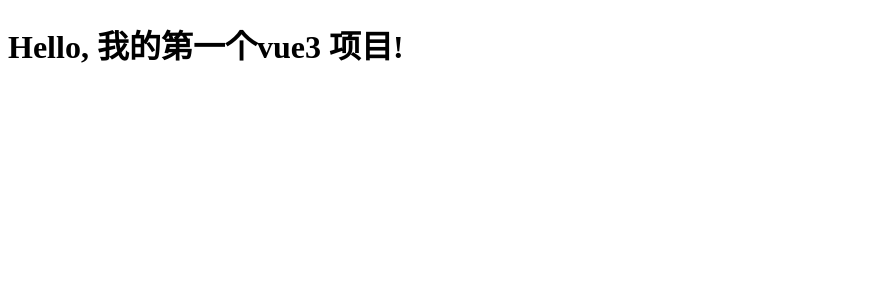
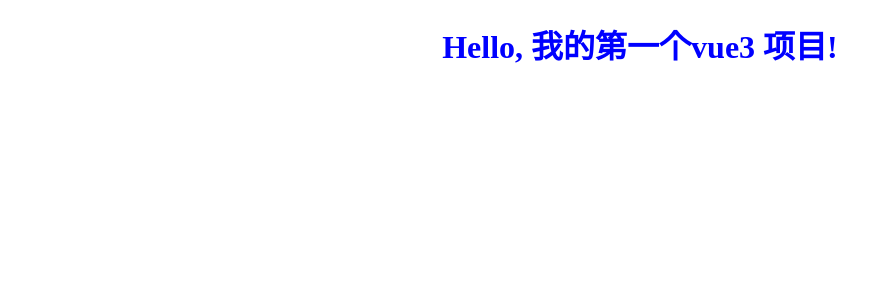
Before and after one commit to duguxiaole/Vue3, a Vue app in the folder project/one-vue3-app/: page / in a window 1280 px wide. Shown: the top 300 px of the page, without its empty margins (0-890 px from the left). Built offline with nearby package versions, Linux system fonts and the light colour scheme.

Commit message:
页面修改

```diff
--- a/project/one-vue3-app/src/App.vue
+++ b/project/one-vue3-app/src/App.vue
@@ -1,7 +1,9 @@
 <template>
   <div>
     <h1>{{ message }}</h1>
-
+    <main>
+      <RouterView />
+    </main>
   </div>
 
 </template>
@@ -21,7 +23,7 @@ export default {
 
 <style>
 h1 {
-  /* color: blue;
-  text-align: center; */
+  color: blue;
+  text-align: center;
 }
 </style>
--- a/project/one-vue3-app/src/main.js
+++ b/project/one-vue3-app/src/main.js
@@ -1,8 +1,10 @@
 import { createApp } from 'vue'
 import App from './App.vue'
 
+import router from './router/index.js'
 
 const app = createApp(App)
 
 // createApp(App).mount('#app')
-app.mount('#app')
+app.use(router)
+.mount('#app')
--- /dev/null
+++ b/project/one-vue3-app/src/router/index.js
@@ -0,0 +1,15 @@
+import { createMemoryHistory, createRouter } from 'vue-router'
+
+import BasicsNewFirst from '@/pages/basics/new-first.vue'
+
+const routes = [
+  { path: '/about', component: BasicsNewFirst },
+]
+
+const router = createRouter({
+  history: createMemoryHistory(),
+  routes,
+})
+
+
+export default router
```
